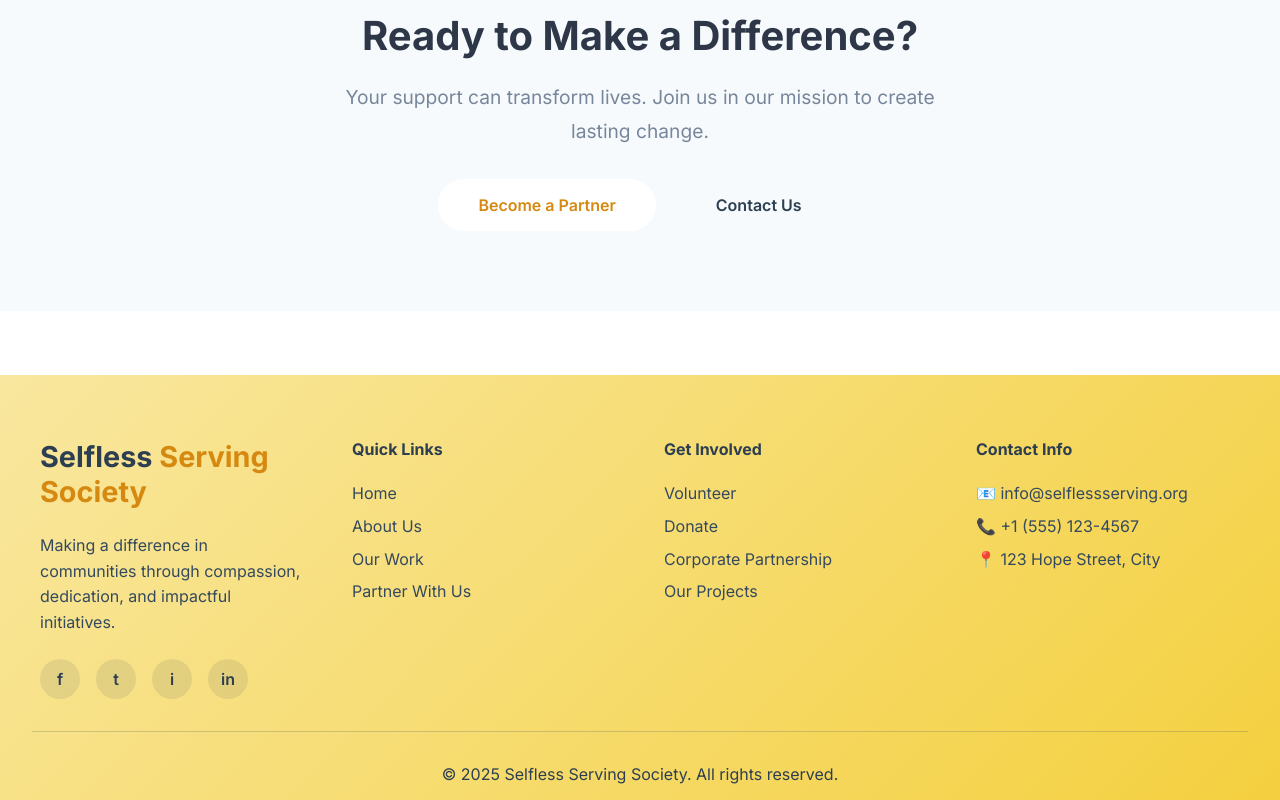
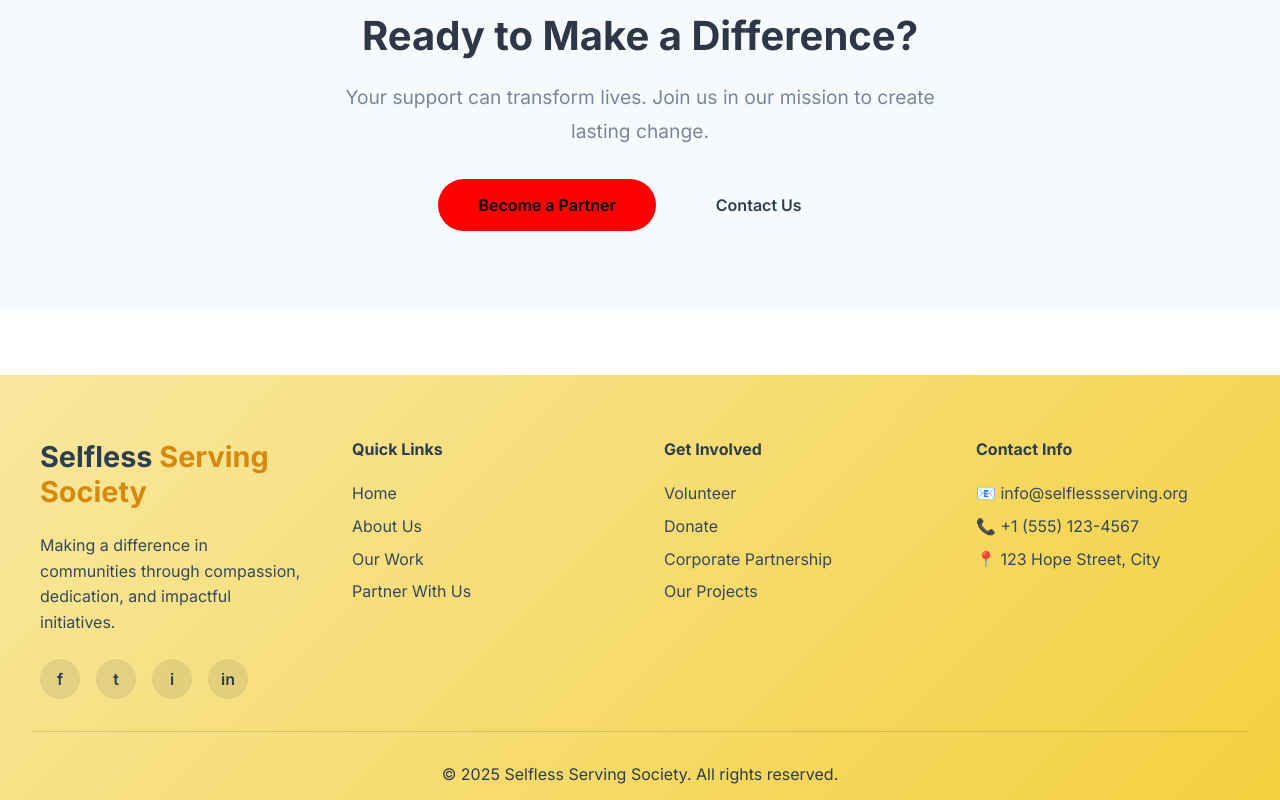
Before and after one commit to not-manmit/sss-ngo-website-react, a React (Create React App) app: page / in a window 1280 px wide. Shown: the part 2632-3432 px from the top of the page. Built offline with nearby package versions, Linux system fonts and the light colour scheme.

Commit message:
Button Color Change

```diff
--- a/src/pages/Home.css
+++ b/src/pages/Home.css
@@ -311,15 +311,15 @@
 }
 
 .btn-primary-inverse {
-  background: white;
-  color: #d68910;
+  background: #ff0000;
+  color: #000000;
   border: 2px solid white;
 }
 
 .btn-primary-inverse:hover {
   transform: translateY(-3px);
   box-shadow: 0 10px 25px rgba(139, 128, 2, 0.3);
-  background: #34256d;
+  background: rgb(246, 242, 26);
 }
 
 .btn-outline {
```
